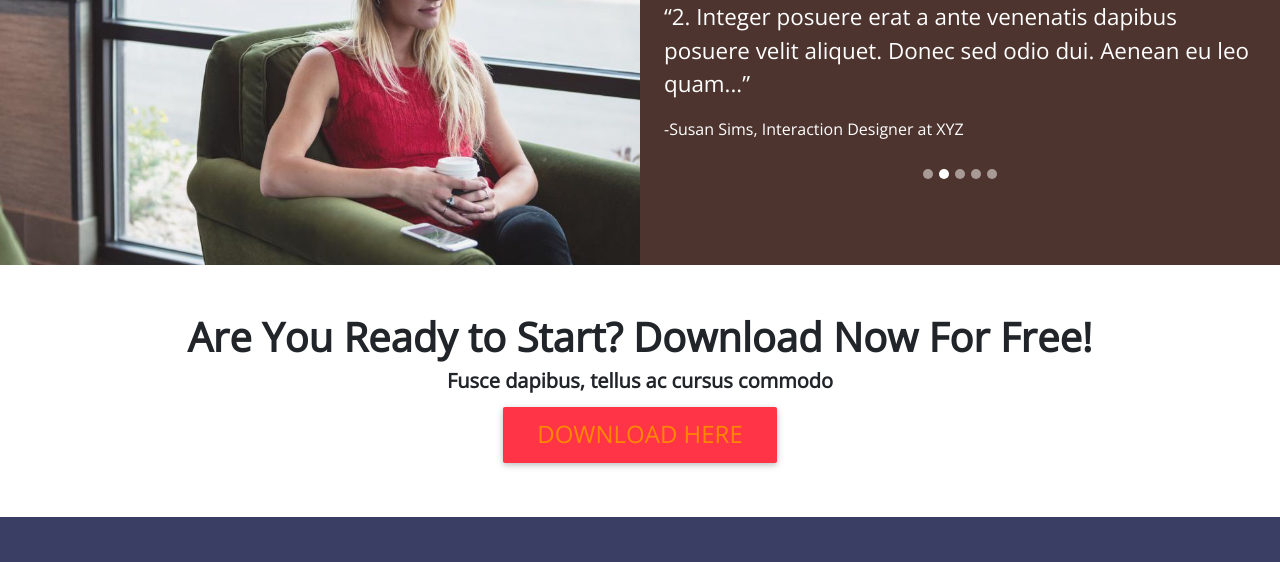
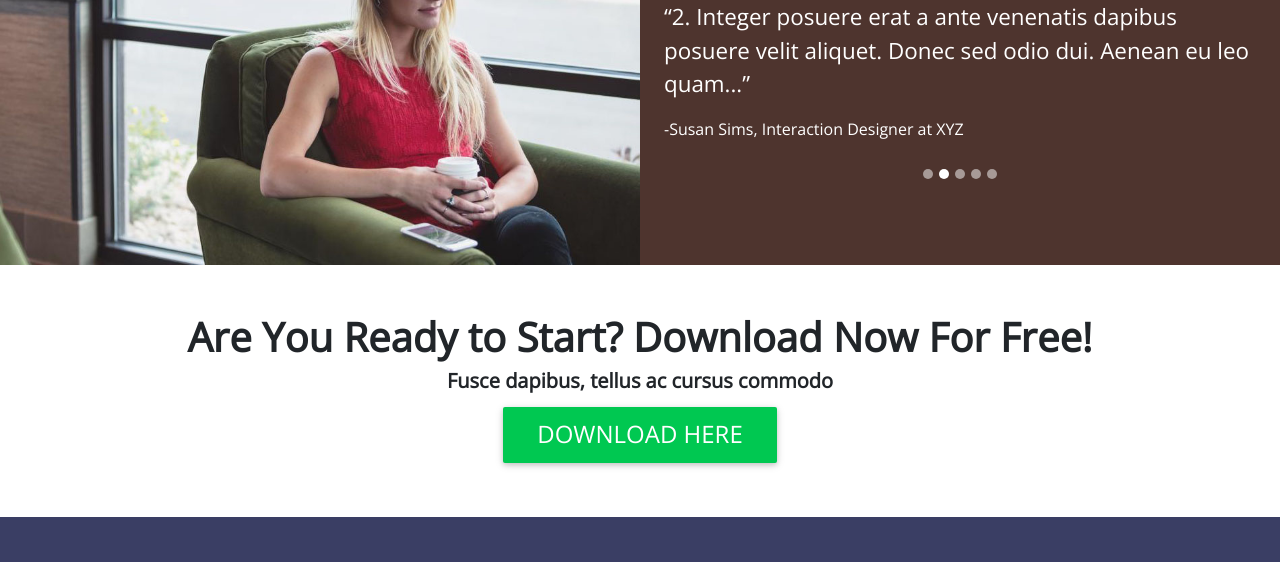
Before and after one commit to muminrakib/Active-box, a plain HTML site: page index.html in a window 1280 px wide. Shown: the part 2614-3176 px from the top of the page. Drawn offline with nearby package versions, Linux system fonts and the light colour scheme.

Commit message:
Add files via upload

```diff
--- a/index.html
+++ b/index.html
@@ -373,7 +373,7 @@
             Are You Ready to Start? Download Now For Free!
         </h1>
         <h5>Fusce dapibus, tellus ac cursus commodo</h5>
-        <button class="btn btn-danger"><a class="text-warning h4" href="success.html" title="">Download Here</a></button>
+        <button class="btn btn-success"><a class="text-white h4" href="success.html" title="">Download Here</a></button>
     </div>
 </section>
 <!-- ==/download section here== -->
```
